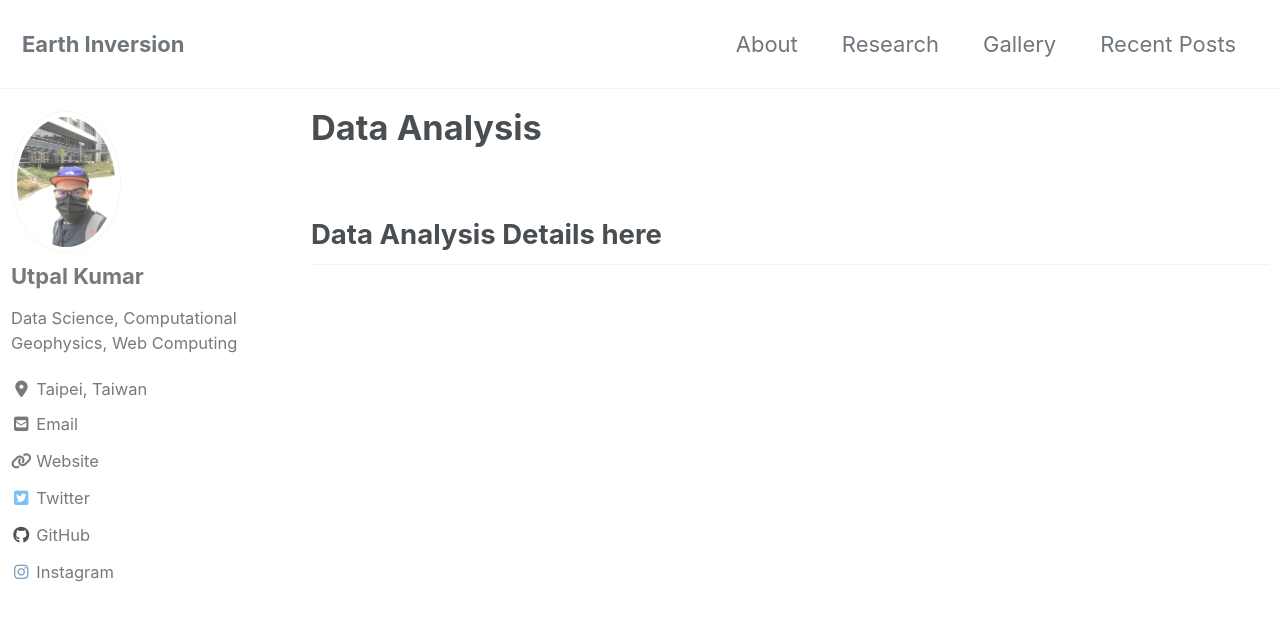
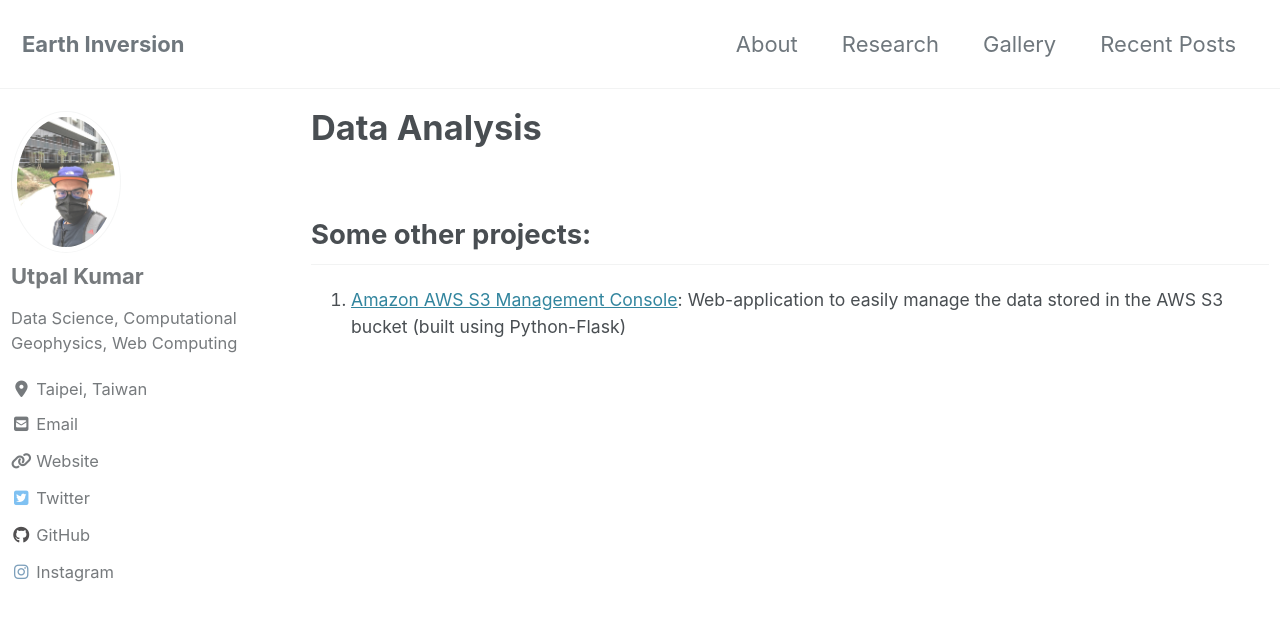
Before and after one commit to apexcodings/earthinversion.github.io, a Jekyll site: the page built from _pages/data_analysis.md, in a window 1280 px wide and 900 px high. Shown: the top 621 px of the window. Built offline with Jekyll 4.4.1, drawn with Linux system fonts in a browser that asks for light colours; cached includes are drawn as plain includes; nearby versions of some CDN libraries.

```diff
--- a/_pages/data_analysis.md
+++ b/_pages/data_analysis.md
@@ -5,4 +5,7 @@
 classes:
   - wide
 ---
-<h2>Data Analysis Details here</h2>
+<h2>Some other projects:</h2>
+<ol>
+<li><a href="https://github.com/earthinversion/aws-s3-management">Amazon AWS S3 Management Console</a>: Web-application to easily manage the data stored in the AWS S3 bucket (built using Python-Flask)</li>
+</ol>
--- a/_sass/minimal-mistakes/_page.scss
+++ b/_sass/minimal-mistakes/_page.scss
@@ -99,6 +99,11 @@
         box-shadow: 0 0 10px rgba(#000, 0.25);
       }
     }
+  }
+
+  .image_magnify {
+    box-shadow: 0 8px 16px 0 rgba(0,0,0,0.2);
+    transform: scale(1.1);
   }
 
   dt {
--- a/index.html
+++ b/index.html
@@ -25,7 +25,7 @@
 <h2 style="font-size:1em">Live Apps:</h2>
 
 <figure class="third">
-	<a href="http://slrm.herokuapp.com"><img src="https://raw.githubusercontent.com/earthinversion/figures-earthinversion-page/master/slrm_home.jpg" alt="SLRM home"></a>
+	<div class="image_magnify"><a href="http://slrm.herokuapp.com"><img src="https://raw.githubusercontent.com/earthinversion/figures-earthinversion-page/master/slrm_home.jpg" alt="SLRM home"></a></div>
 	<a href="http://slrm.herokuapp.com"><img src="https://raw.githubusercontent.com/earthinversion/figures-earthinversion-page/master/slrm_crea.jpg" alt="SLRM home"></a>
 	<a href="https://gev-info.herokuapp.com/satellite-imagery/"><img src="https://raw.githubusercontent.com/earthinversion/figures-earthinversion-page/master/gev_info_satellite.jpg" alt="GEV Satellite imagery"></a>
 </figure>
```
Also changed, not shown: _pages/skills.md (+1 -1 lines).
